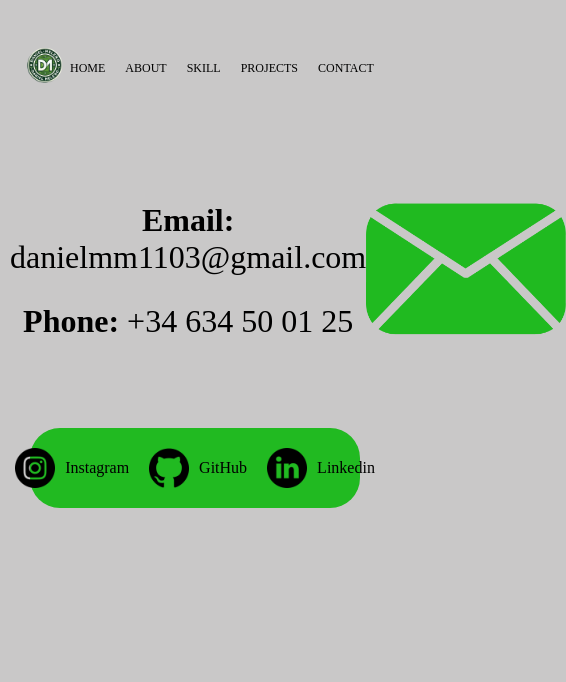
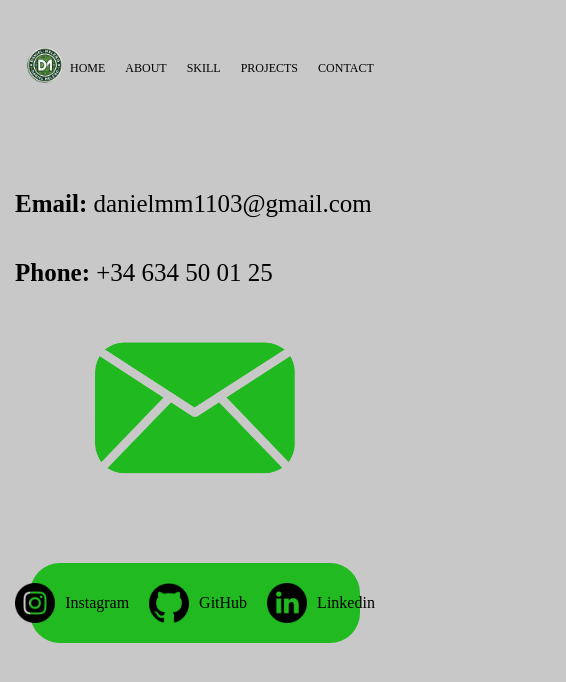
Before and after one commit to dmelero1/portfolioprimero, a website built with Vite: page portfolioprimero/contact.html in a window 390 px wide. Shown: the whole page, 566 px wide, since content can reach past the window. Built offline with nearby package versions, Linux system fonts and the light colour scheme.

Commit message:
Contact responsivo

```diff
--- a/portfolioprimero/src/styles/_mixins.scss
+++ b/portfolioprimero/src/styles/_mixins.scss
@@ -162,6 +162,28 @@ body {
       }
     }
 
+    .cajasContact {
+      flex-direction: column;
+      justify-content: center;
+      .caja {
+        display: flex;
+        flex-direction: column;
+        align-items: center;
+        margin: 0 auto;
+        width: 100%;
+        max-width: 360px;
+        h2 {
+          font-size: $font-size-25;
+          text-align: left;
+          align-self: flex-start;
+          width: 100%;
+        }
+        img {
+          display: inline-block;
+        }
+      }
+    }
+
     footer {
       gap: 20px;
       margin: 20px 30px 15px 30px;
```
